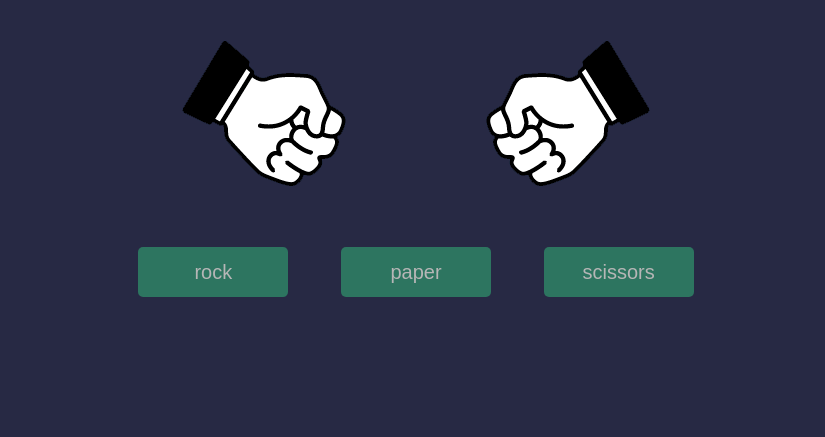
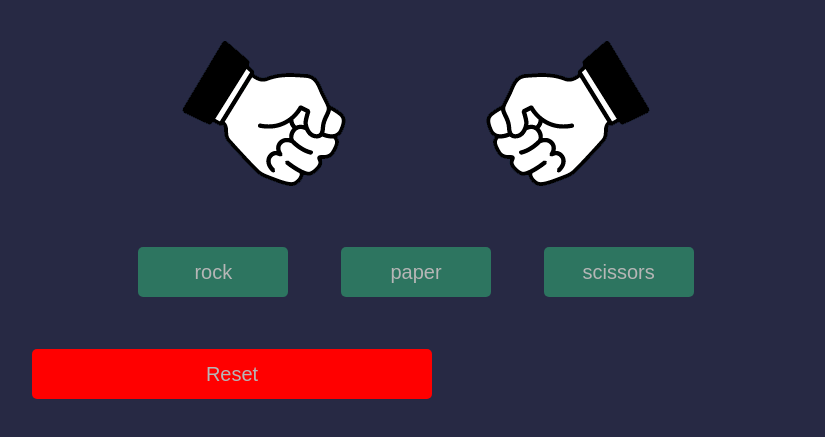
Before and after one commit to Milad-mosadegh/Rock-Paper-Scissors, a plain HTML site: page index.html in a window 1280 px wide. Both pictures are taken after a click on the button "Let's Play". Shown: the part 291-728 px from the top of the page, without its empty margins (224-1049 px from the left). Drawn offline with Linux system fonts and the light colour scheme.

Commit message:
add reset Button

```diff
--- a/app.js
+++ b/app.js
@@ -7,10 +7,12 @@ const game = () => {
         const playBtn = document.querySelector('.intro button');
         const introScreen = document.querySelector('.intro');
         const match = document.querySelector('.match');
+        const resetBtn = document.querySelector('.resetButton')
 
         playBtn.addEventListener("click", () => {
             introScreen.classList.add('fadeout');
             match.classList.add('fadein')
+            resetBtn.classList.add("fadein")
         });
     }
 
@@ -44,9 +46,6 @@ const game = () => {
                     // here we call compairHands
                     compairHands(this.textContent, computerChoice);
                 }, 2000)
-
-
-
 
                 // Animation
                 playerHand.style.animation = 'shakePlayer 2s ease'
@@ -121,9 +120,28 @@ const game = () => {
     }
 
 
+    const resetGame = () => {
+        const resetBtn = document.querySelector('.reset')
+        const playerHand = document.querySelector('.player-hand')
+        const computerHand = document.querySelector('.computer-hand')
+        const playerScore = document.querySelector('.player-score p');
+        const computerScore = document.querySelector('.computer-score p');
+
+        resetBtn.addEventListener('click', function () {
+            playerHand.src = `./assets/rock.png`;
+            computerHand.src = `./assets/rock.png`;
+            playerScore.textContent = 0;
+            computerScore.textContent = 0;
+
+
+        })
+    }
+
+
     // call all the function
     startGame();
     playMatch();
+    resetGame();
 
 }
 
--- a/index.html
+++ b/index.html
@@ -42,6 +42,9 @@
                 <button class="scissors">scissors</button>
             </div>
         </div>
+        <div class="resetButton fadeout">
+            <button class="reset">Reset</button>
+        </div>
     </section>
 
 
--- a/style.css
+++ b/style.css
@@ -8,6 +8,26 @@ section{
     height: 100vh;
     background: rgb(39,41,68);
     font-family: sans-serif;
+}
+
+.resetButton{
+
+    position: absolute;
+    top: 80%;
+    left: 20%;
+}
+
+.resetButton button{
+    width: 400px;
+    height: 50px;
+    background: none;
+    border: none;
+    color: rgb(182, 182, 182);
+    font-size: 20px;
+    background: red;
+    border-radius: 5px;
+    cursor: pointer;
+
 }
 
 .score{
@@ -93,6 +113,12 @@ div.fadein{
     pointer-events: all;
 }
 
+
+.options .reset{
+    background-color: rgb(168, 58, 7);
+}
+
+
 @keyframes shakePlayer{
     0%{
         transform: rotateY(180deg) translateY(0px);
```
